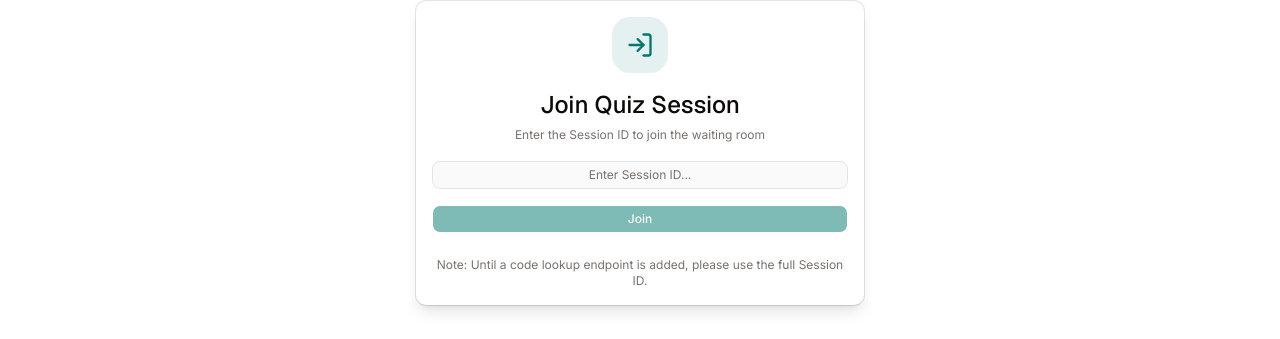
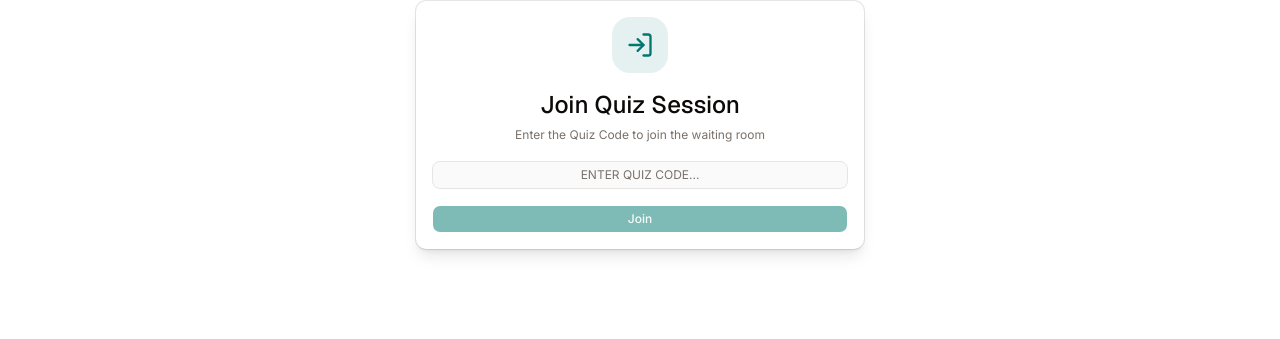
Before and after one commit to GCell-droid/quiz-forge, a Next.js app in the folder Frontend/: page /quiz/join in a window 1280 px wide. Shown: the part 96-435 px from the top of the page. Built offline with nearby package versions, Linux system fonts and the light colour scheme; no server answers.

Commit message:
Frontend: Change on join quiz page

```diff
--- a/Frontend/app/(protected)/quiz/join/page.tsx
+++ b/Frontend/app/(protected)/quiz/join/page.tsx
@@ -173,7 +173,7 @@ export default function JoinQuizPage() {
             Join Quiz Session
           </CardTitle>
           <CardDescription>
-            Enter the Session ID to join the waiting room
+            Enter the Quiz Code to join the waiting room
           </CardDescription>
         </CardHeader>
         <CardContent>
@@ -182,9 +182,9 @@ export default function JoinQuizPage() {
           <form onSubmit={handleJoin} className="space-y-4">
             <Input
               value={joinInput}
-              onChange={(e) => setJoinInput(e.target.value)}
-              placeholder="Enter Session ID..."
-              className="text-center text-lg"
+              onChange={(e) => setJoinInput(e.target.value.toUpperCase())}
+              placeholder="Enter Quiz Code..."
+              className="text-center text-lg uppercase"
               required
             />
             <Button
@@ -194,10 +194,6 @@ export default function JoinQuizPage() {
             >
               {loading ? "Joining..." : "Join"}
             </Button>
-            <p className="text-xs text-muted-foreground text-center mt-2">
-              Note: Until a code lookup endpoint is added, please use
-              the full Session ID.
-            </p>
           </form>
         </CardContent>
       </Card>
```
